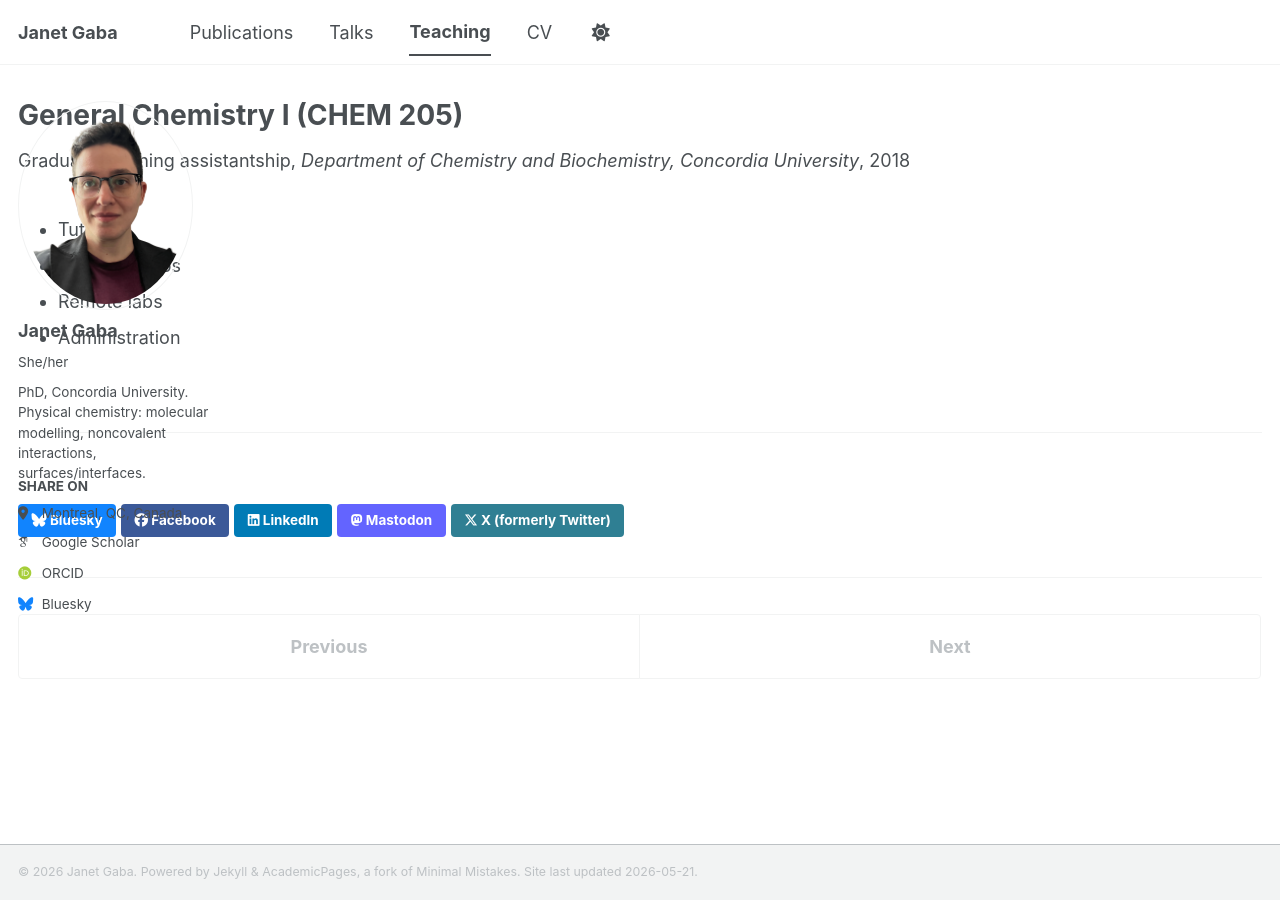
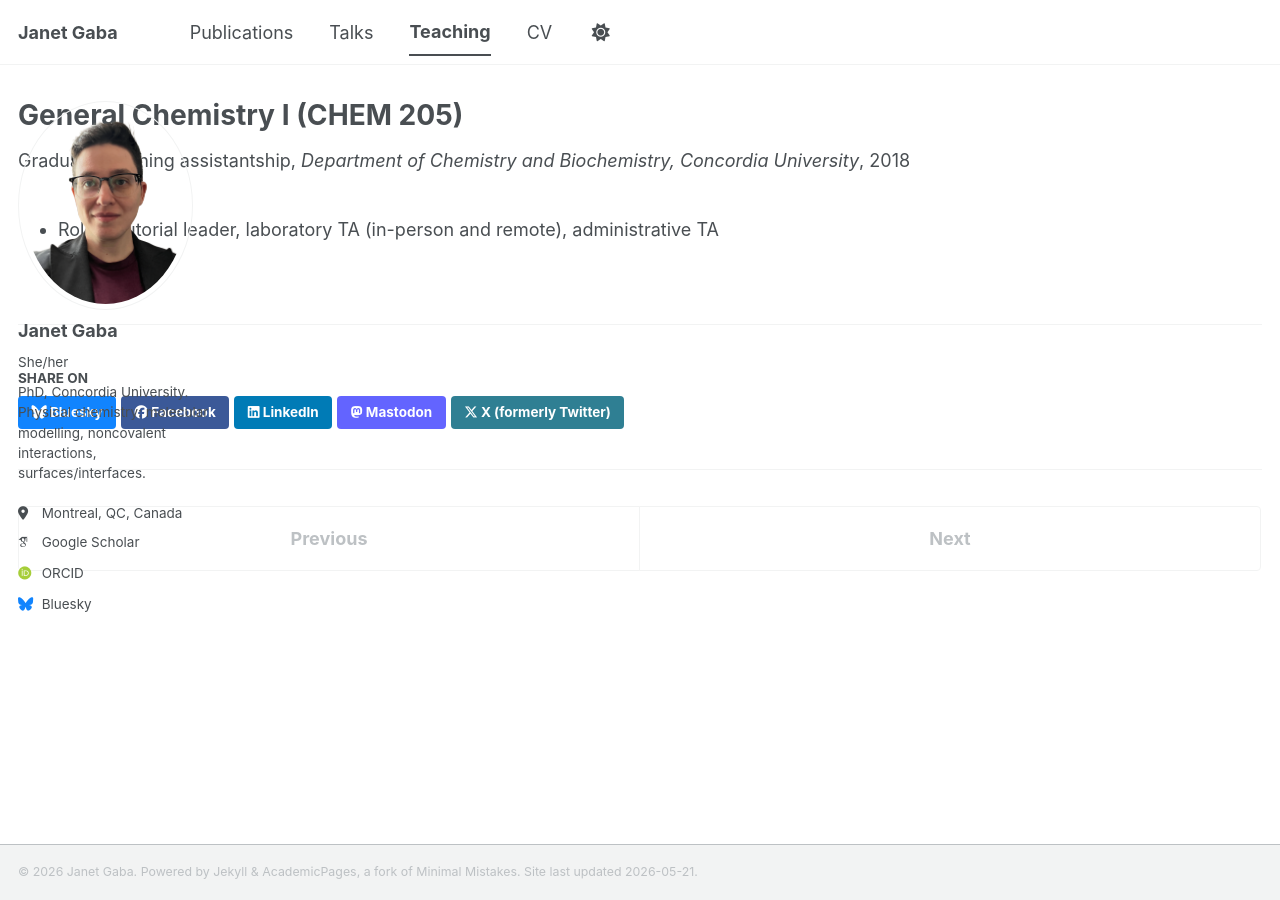
Before and after one commit to janetgaba/janetgaba.github.io, a Jekyll site: the page built from _teaching/chem_205.md, in a window 1280 px wide. Built offline with Jekyll 4.4.1, drawn with Linux system fonts in a browser that asks for light colours; some web fonts are replaced; a script bundle is joined from its source files by our own code; library files that are not in the unit come from our copies.

Commit message:
Update chem_205.md

```diff
--- a/_teaching/chem_205.md
+++ b/_teaching/chem_205.md
@@ -8,7 +8,4 @@
 location: "Montreal, QC, Canada"
 ---
 
-- Tutorials
-- In-person labs
-- Remote labs
-- Administration
+- Roles: Tutorial leader, laboratory TA (in-person and remote), administrative TA
```
